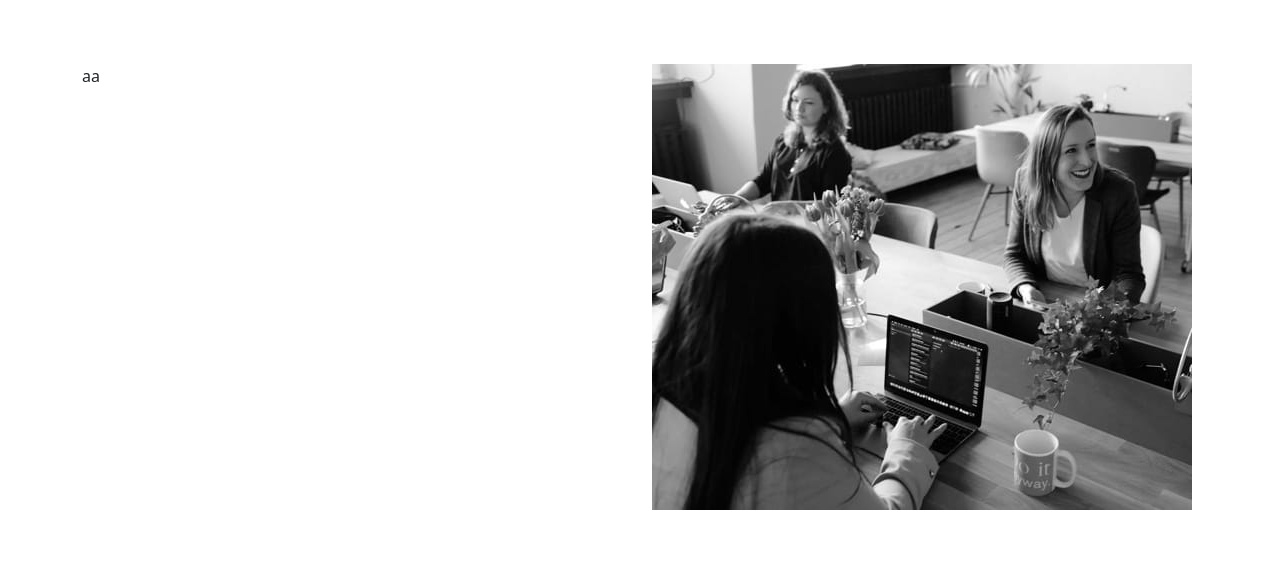
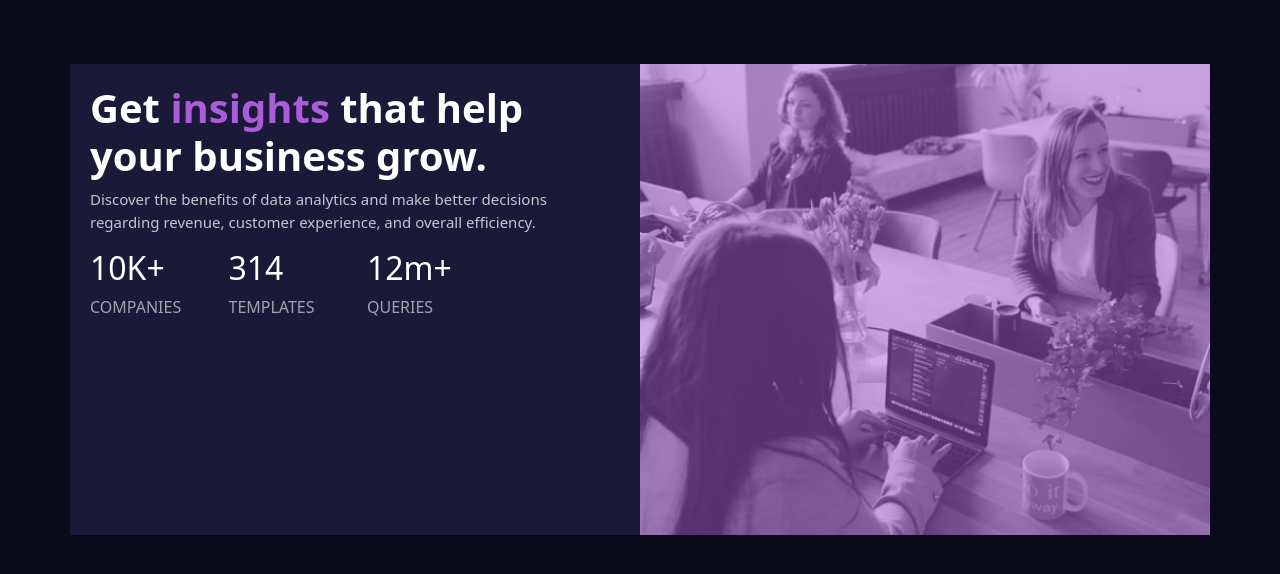
Before and after one commit to ARIFCAHYO09/stats-preview-card-component-main, a plain HTML site: page index.html in a window 1280 px wide. Drawn offline with nearby package versions, Linux system fonts and the light colour scheme.

Commit message:
first layout

```diff
--- a/index.html
+++ b/index.html
@@ -10,23 +10,120 @@
     <link href="https://cdn.jsdelivr.net/npm/bootstrap@5.0.2/dist/css/bootstrap.min.css" rel="stylesheet" integrity="sha384-EVSTQN3/azprG1Anm3QDgpJLIm9Nao0Yz1ztcQTwFspd3yD65VohhpuuCOmLASjC" crossorigin="anonymous">
 
     <link rel="icon" type="image/png" sizes="32x32" href="./images/favicon-32x32.png">
-
+    <link href="https://fonts.googleapis.com/css2?family=Inter:wght@300;400;500;600;700&display=swap" rel="stylesheet">
+    <link href="https://fonts.googleapis.com/css2?family=Lexend+Deca:wght@300;400;500;600;700&display=swap" rel="stylesheet">
     <title>Frontend Mentor | Stats preview card component</title>
     <style>
       .container_stats_preview {
         margin-top: 5%;
+        margin-bottom: 5%;
+      }
+      body {
+        background-color: hsl(233, 47%, 7%);
+      }
+      .bg_dark_violet {
+        background-color: hsl(244, 38%, 16%);
+      }
+      .title {
+        font-weight: 700;
+        color: hsl(0, 0%, 100%);
+      }
+      .violet {
+        color: hsl(277, 64%, 61%);
+      }
+      .description {
+        font-size: 15px;
+        color: hsla(0, 0%, 100%, 0.75);
+      }
+      .number {
+        color: hsl(0, 0%, 100%);
+
+      }
+      .label {
+        color: hsla(0, 0%, 100%, 0.6);
+      }
+      .img_filter {
+        fill-opacity: hsl(277, 64%, 61%, 0.7);
+      }
+      .container_card {
+        padding: 20px;
+      }
+      .container_img {
+        position: relative;
+      }
+      .img_filter {
+        background-color: hsl(277, 64%, 61%);
+        opacity: 0.5;
+        position: absolute;
+        top: 0;
+        bottom: 0;
+        left: 0;
+        right: 0;
+      }
+      .img_fill {
+
+        background-image: url("images/image-header-desktop.jpg");
+        background-color: hsl(277, 64%, 61%);
+        background-blend-mode:multiply;
+        background-size: cover;
+        width: 100%;
+        height: 100%;
+      }
+      .img_card {
+
+        background-color: hsl(277, 64%, 61%);
+        background-blend-mode:multiply;
       }
     </style>
   </head>
   <body>
     <main>
       <div class="container container_stats_preview">
-        <div class="row">
-          <div class="col-md-6 order-2 order-md-1">
-            aa
+        <div class="row ">
+          <div class="col-md-6 p-0 order-2 order-md-1 bg_dark_violet">
+            <div class="container_card">
+              <h1 class="title">
+                Get <span class="violet">insights</span>  that help your business grow.
+              </h1>
+              <p class="description">
+                Discover the benefits of data analytics and make better decisions regarding revenue, customer experience, and overall efficiency.
+              </p>
+              <div class="row">
+                <div class="col-md-3 ">
+                  <h2 class="number">
+                    10K+
+                  </h2>
+                  <div class="label">
+                    COMPANIES
+                  </div>
+                </div>
+                <div class="col-md-3">
+                  <h2 class="number">
+                    314
+                  </h2>
+                  <div class="label">
+                    TEMPLATES
+                  </div>
+
+                </div>
+                <div class="col-md-3">
+                  <h2 class="number">
+                    12m+
+                  </h2>
+                  <div class="label">
+                    QUERIES
+                  </div>
+                </div>
+              </div>
+            </div>
           </div>
-          <div class="col-md-6 order-1 order-md-2">
-            <img src="images/image-header-desktop.jpg" class="img-fluid" alt="image">
+          <div class="col-md-6 p-0 order-1 order-md-2">
+            <!-- <div class="img_fill img-fluid"></div> -->
+            <div class="container_img ">
+
+              <img src="images/image-header-desktop.jpg" class="w-100 img_card" alt="image">
+              <div class="  img_filter"></div>
+            </div>
           </div>
         </div>
       </div>
```
